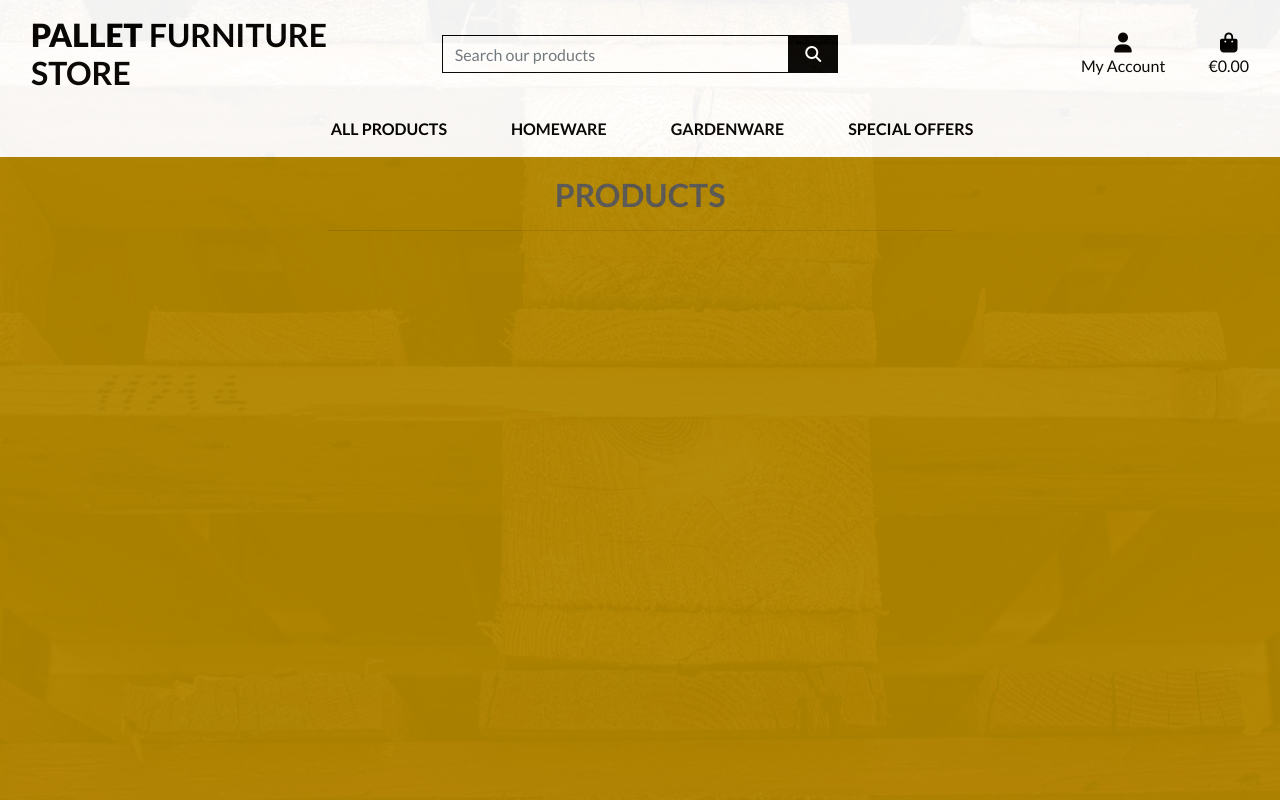
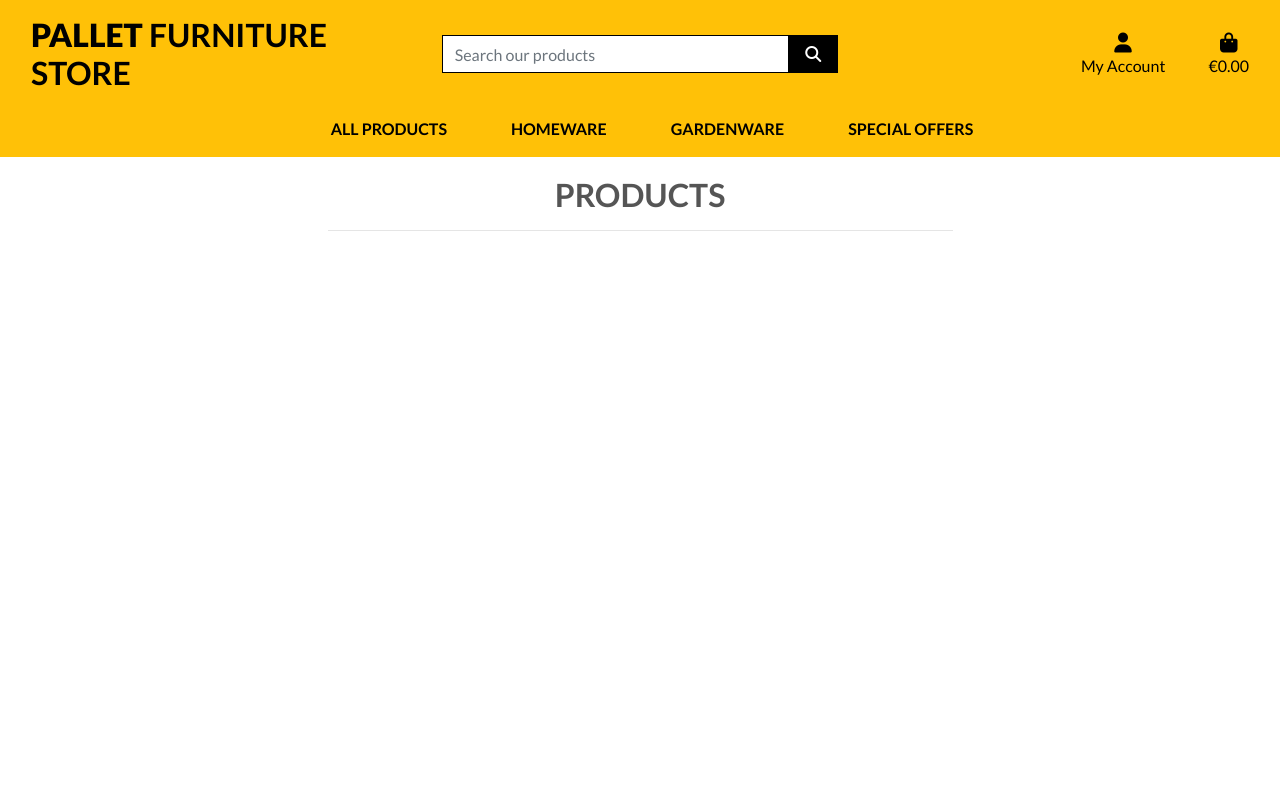
Before and after one commit to petermcloughlin/pallet_furniture_store, a Django app: page /products/ in a window 1280 px wide. Run offline with Django 3.2, Linux system fonts and the light colour scheme; data that the repository does not hold is empty; some libraries are stand-ins or nearby versions.

Commit message:
Update styling of products page

```diff
--- a/home/templates/home/index.html
+++ b/home/templates/home/index.html
@@ -20,7 +20,7 @@
                 </h1>
                 <div class="my-5">
                     <h4>
-                        <a href="{% url 'products' %}" class="shop-now-button btn btn-lg rounded-2 text-uppercase py-3">Shop Now</a>
+                        <a href="{% url 'products' %}" class="shop-now-button btn btn-lg rounded-3 text-uppercase py-3">Shop Now</a>
                     </h4>
                 </div>
             </div>
--- a/products/templates/products/products.html
+++ b/products/templates/products/products.html
@@ -22,7 +22,6 @@
         <div class="row">
             <div class="products-container col-10 offset-1">
                 <div class="row mb-2 mt-1">
-
                 </div>
                 <div class="row">
                     {% for product in products %}
@@ -47,9 +46,9 @@
                                         </div>
                                     </div>
                                 </div>
+                                <hr>
                             </div>
                         </div>
-
                     {% endfor %}
                 </div>
             </div>
--- a/static/css/base.css
+++ b/static/css/base.css
@@ -7,7 +7,6 @@ body {
     height: calc(100vh - 160px);
     color: #555;
     font-family: 'Lato';
-    opacity: 0.95;
 }
 /* from Bulma */
 .icon {
@@ -53,8 +52,6 @@ body {
 .btn-black:focus {
     background: #b18600;
     color: black;
-    /* background: #222; */
-    /* color: white;     */
 }
 
 .text-black {
@@ -72,12 +69,11 @@ body {
 .overlay {
     width: 100%;
     height: 100%;
+    top: 0;
     left: 0;
-    top: 0;
     position: fixed;
-    background: #b18600;
+    background: white;
     z-index: -1;
-
 }
 /* -------------------------------- Media Queries */
 
--- a/templates/base.html
+++ b/templates/base.html
@@ -36,7 +36,7 @@
   </head>
   <body>
     <header class="container-fluid fixed-top">
-      <div id="topnav" class="row bg-white pt-lg-2 d-none d-lg-flex">
+      <div id="topnav" class="row pt-lg-2 d-none d-lg-flex bg-warning ">
         <div class="col-12 col-lg-4 my-auto py-1 py-lg-0 text-center text-lg-left">
           <a href="{% url 'home' %}" class="nav-link main-logo-link">
             <h2 class="logo-font text-black my-0"><strong>Pallet</strong> Furniture Store</h2>
@@ -95,7 +95,7 @@
           </ul>
         </div>
       </div>
-      <div class="row bg-white">
+      <div class="row bg-warning">
         <nav class="navbar navbar-expand-lg navbar-light w-100">
           <button class="navbar-toggler" type="button" data-toggle="collapse" data-target="#main-nav" aria-controls="main-nav" aria-expanded="false" aria-label="Toggle navigation">
             <span class="navbar-toggler-icon"></span>
--- a/templates/includes/mobile-top-header.html
+++ b/templates/includes/mobile-top-header.html
@@ -1,4 +1,4 @@
-<li class="list-inline-item">
+<li class="list-inline-item bg-warning">
     <a class="text-black nav-link d-block d-lg-none" href="#" id="mobile-search" data-toggle="dropdown" aria-haspopup="true" aria-expanded="false">
         <div class="text-center">
             <div><i class="fas fa-search fa-lg"></i></div>
@@ -20,7 +20,7 @@
         </form>
     </div>
 </li>
-<li class="list-inline-item dropdown">
+<li class="list-inline-item dropdown bg-warning">
     <a class="text-black nav-link d-block d-lg-none" href="#" id="user-options" data-toggle="dropdown" aria-haspopup="true" aria-expanded="false">
         <div class="text-center">
             <div><i class="fas fa-user fa-lg"></i></div>
@@ -40,7 +40,7 @@
         {% endif %}
     </div>
 </li>
-<li class="list-inline-item">
+<li class="list-inline-item bg-warning">
     <a class="{% if grand_total %}text-primary font-weight-bold{% else %}text-black{% endif %} nav-link d-block d-lg-none" href="">
         <div class="text-center">
             <div><i class="fas fa-shopping-bag fa-lg"></i></div>
```
